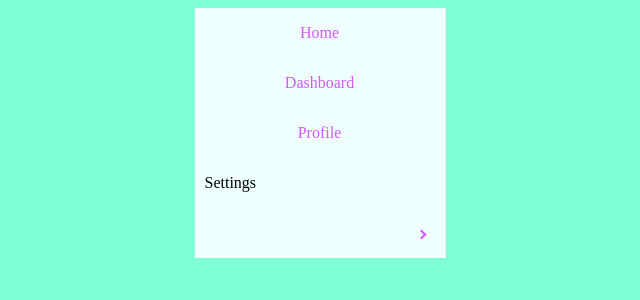
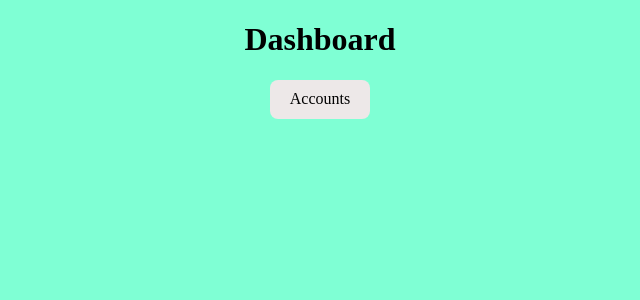
Before and after one commit to Jasmine-Abucejo/ReactJS-librarian_system, a React (Vite) app: page /home in a window 1280 px wide. Shown: the top 300 px of the page, without its empty margins (320-960 px from the left). Built offline with nearby package versions, Linux system fonts and the light colour scheme.

Commit message:
trial: outlet

```diff
--- /dev/null
+++ b/src/Accounts.jsx
@@ -0,0 +1,8 @@
+function Accounts() {
+  return (
+    <div>
+      <h1>Accounts</h1>
+    </div>
+  );
+}
+export default Accounts;
--- a/src/App.jsx
+++ b/src/App.jsx
@@ -1,6 +1,3 @@
-import "./App.css";
-import Login from "./Login.jsx";
-
 function App() {
   return;
 }
--- a/src/Dashboard.jsx
+++ /dev/null
@@ -1,8 +0,0 @@
-function Dashboard() {
-  return (
-    <div>
-      <h1>Dashboard</h1>
-    </div>
-  );
-}
-export default Dashboard;
--- a/src/Home.jsx
+++ b/src/Home.jsx
@@ -1,47 +1,36 @@
+import Accounts from "./Accounts.jsx";
 import {
-  Sidebar,
-  Menu,
-  MenuItem,
-  SubMenu,
-  sidebarClasses,
-  menuClasses,
-} from "react-pro-sidebar";
-import { Link } from "react-router-dom";
-function Home() {
+  Outlet,
+  Route,
+  Routes,
+  useNavigate,
+  BrowserRouter,
+} from "react-router-dom";
+function Dashboard() {
+  const navigate = useNavigate();
+  const handleAccounts = () => {
+    navigate("/accounts");
+  };
   return (
-    <Sidebar
-      rootStyles={{
-        [`.${sidebarClasses.container}`]: {
-          backgroundColor: "azure",
-        },
-        [`.${menuClasses.container}`]: {
-          backgroundColor: "azure",
-        },
-      }}
-    >
-      <Menu
-        menuItemStyles={{
-          button: ({ level, active, disabled }) => {
-            if (level === 0)
-              return {
-                color: disabled ? "#f5d9ff" : "#d359ff",
-                backgroundColor: "azure",
-              };
-          },
-        }}
-      >
-        <MenuItem component={<Link to="/dashboard" />}>Home</MenuItem>
-        <MenuItem>Dashboard</MenuItem>
-        <MenuItem>Profile</MenuItem>
-        <p style={{ textAlign: "left", marginLeft: 10 }}>Settings</p>
-        <SubMenu title="Settings">
-          <MenuItem>General</MenuItem>
-          <MenuItem>Profile</MenuItem>
-          <MenuItem>Account</MenuItem>
-        </SubMenu>
-      </Menu>
-    </Sidebar>
+    <div>
+      <h1>Dashboard</h1>
+      <button onClick={handleAccounts}>Accounts</button>
+
+      {/* This element will render either <DashboardMessages> when the URL is
+          "/messages", <DashboardTasks> at "/tasks", or null if it is "/"
+      */}
+      <Outlet />
+    </div>
   );
 }
 
+function Home() {
+  return (
+    <Routes>
+      <Route path="/" element={<Dashboard />}>
+        <Route path="accounts" element={<Accounts />} />
+      </Route>
+    </Routes>
+  );
+}
 export default Home;
--- a/src/Login.jsx
+++ b/src/Login.jsx
@@ -1,5 +1,4 @@
-// import "./App.css";
-import Home from "./Home";
+import "./App.css";
 import { useForm } from "react-hook-form";
 import {
   BrowserRouter as Router,
@@ -31,9 +30,10 @@ function Login() {
       className="Login"
       style={{
         marginLeft: "calc((100vw - (20vw + 200px))/2)",
+        marginTop: "calc((100vh - (20vh + 200px))/2)",
       }}
     >
-      <div className="container" style={{ width: "20vw", height: "20vh" }}>
+      <div className="container" style={{ width: "20vw", minHeight: "20vh" }}>
         <h1>Login to your Account</h1>
         <form onSubmit={handleSubmit(onSubmit)} className="form">
           <label htmlFor="email">Email</label>
--- a/src/main.jsx
+++ b/src/main.jsx
@@ -1,10 +1,10 @@
-import App from "./App.jsx";
 import ReactDOM from "react-dom/client";
 import React from "react";
 import "./index.css";
 import Login from "./Login";
 import Home from "./Home.jsx";
-import Dashboard from "./Dashboard.jsx";
+import Accounts from "./Accounts.jsx";
+
 import {
   BrowserRouter as Router,
   Route,
@@ -18,8 +18,7 @@ ReactDOM.createRoot(document.getElementById("root")).render(
     <BrowserRouter>
       <Routes>
         <Route path="/" element={<Login />} />
-        <Route path="/home" element={<Home />} />
-        <Route path="/dashboard" element={<Dashboard />} />
+        <Route path="/home/*" element={<Home />} />
       </Routes>
     </BrowserRouter>
   </React.StrictMode>
```
